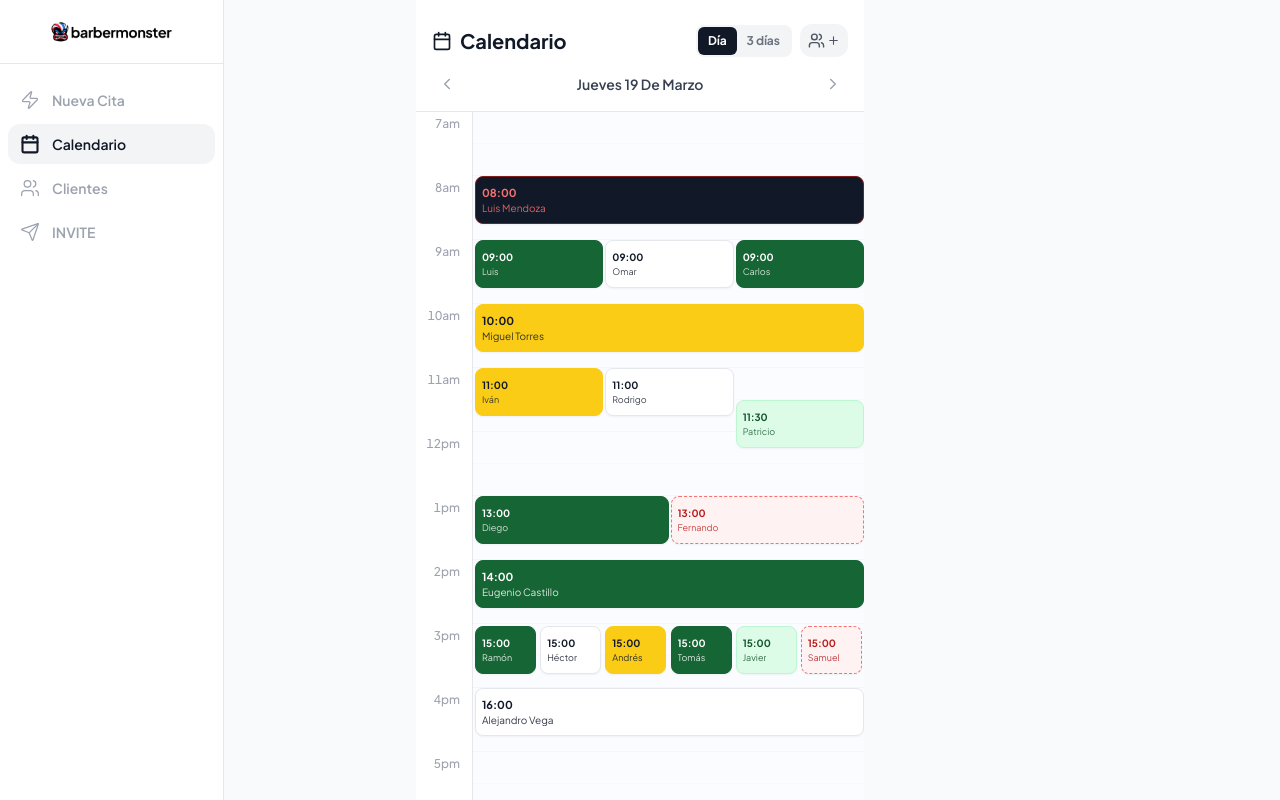
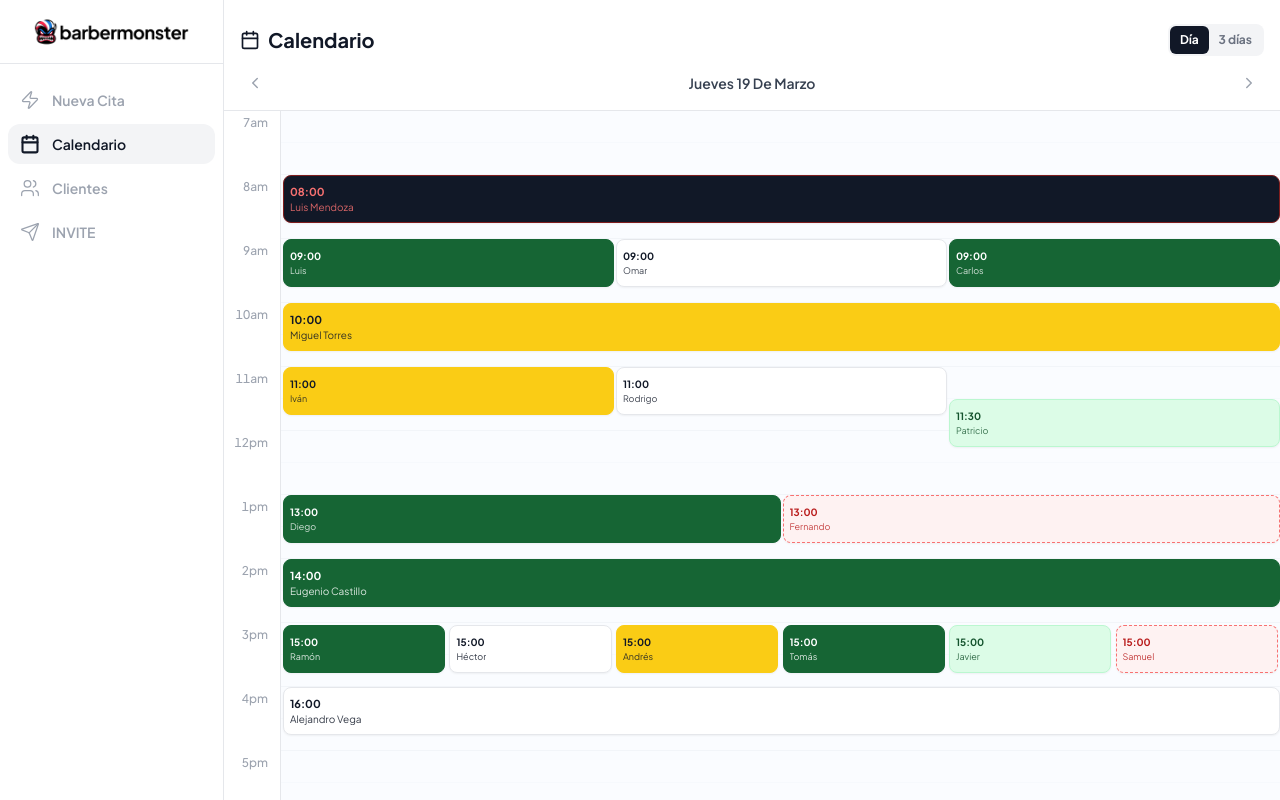
Before and after one commit to eugeniocez/bm-lite-prototype, a React (Vite) app: page /calendario in a window 1280 px wide. Built offline with nearby package versions, Linux system fonts and the light colour scheme.

Commit message:
feat: logo más grande en desktop, botón usuarios comentado en calendario

```diff
--- a/src/components/shared/Sidebar.jsx
+++ b/src/components/shared/Sidebar.jsx
@@ -15,9 +15,9 @@ export default function Sidebar() {
     <aside className="hidden md:flex flex-col bg-white dark:bg-gray-900 border-r border-gray-200 dark:border-gray-800 shrink-0 w-16 lg:w-56 transition-all duration-200">
 
       {/* Logo */}
-      <div className="flex items-center justify-center h-16 border-b border-gray-200 dark:border-gray-800 shrink-0">
-        <img src="/logo.webp" alt="BarberMonster" className="h-7 dark:hidden" />
-        <img src="/logo-white.webp" alt="BarberMonster" className="h-7 hidden dark:block" />
+      <div className="hidden lg:flex items-center justify-center h-16 border-b border-gray-200 dark:border-gray-800 shrink-0">
+        <img src="/logo.webp" alt="BarberMonster" className="h-9 dark:hidden" />
+        <img src="/logo-white.webp" alt="BarberMonster" className="h-9 hidden dark:block" />
       </div>
 
       {/* Nav items */}
--- a/src/pages/Calendario.jsx
+++ b/src/pages/Calendario.jsx
@@ -320,7 +320,7 @@ export default function Calendario() {
   const tituloNav = vista === 'dia' ? formatDateLong(fechaActual) : `${formatDate(tresDias[0])} — ${formatDate(tresDias[2])}`
 
   return (
-    <div className="fixed inset-0 max-w-md mx-auto bg-white dark:bg-gray-900 flex flex-col overflow-hidden">
+    <div className="flex flex-col flex-1 bg-white dark:bg-gray-900 overflow-hidden">
       {usuariosOpen && <UsuariosPantalla onClose={() => setUsuariosOpen(false)} />}
 
       {/* Header */}
@@ -340,10 +340,12 @@ export default function Calendario() {
                 </button>
               ))}
             </div>
+            {/* FEATURE: Gestión de usuarios — pendiente
             <button onClick={() => setUsuariosOpen(true)} className="flex items-center gap-0.5 p-2 bg-gray-100 dark:bg-gray-800 hover:bg-gray-200 dark:hover:bg-gray-700 rounded-xl transition-colors">
               <Users size={17} className="text-gray-600 dark:text-gray-400" />
               <Plus size={13} className="text-gray-600 dark:text-gray-400" />
             </button>
+            */}
           </div>
         </div>
 
```
